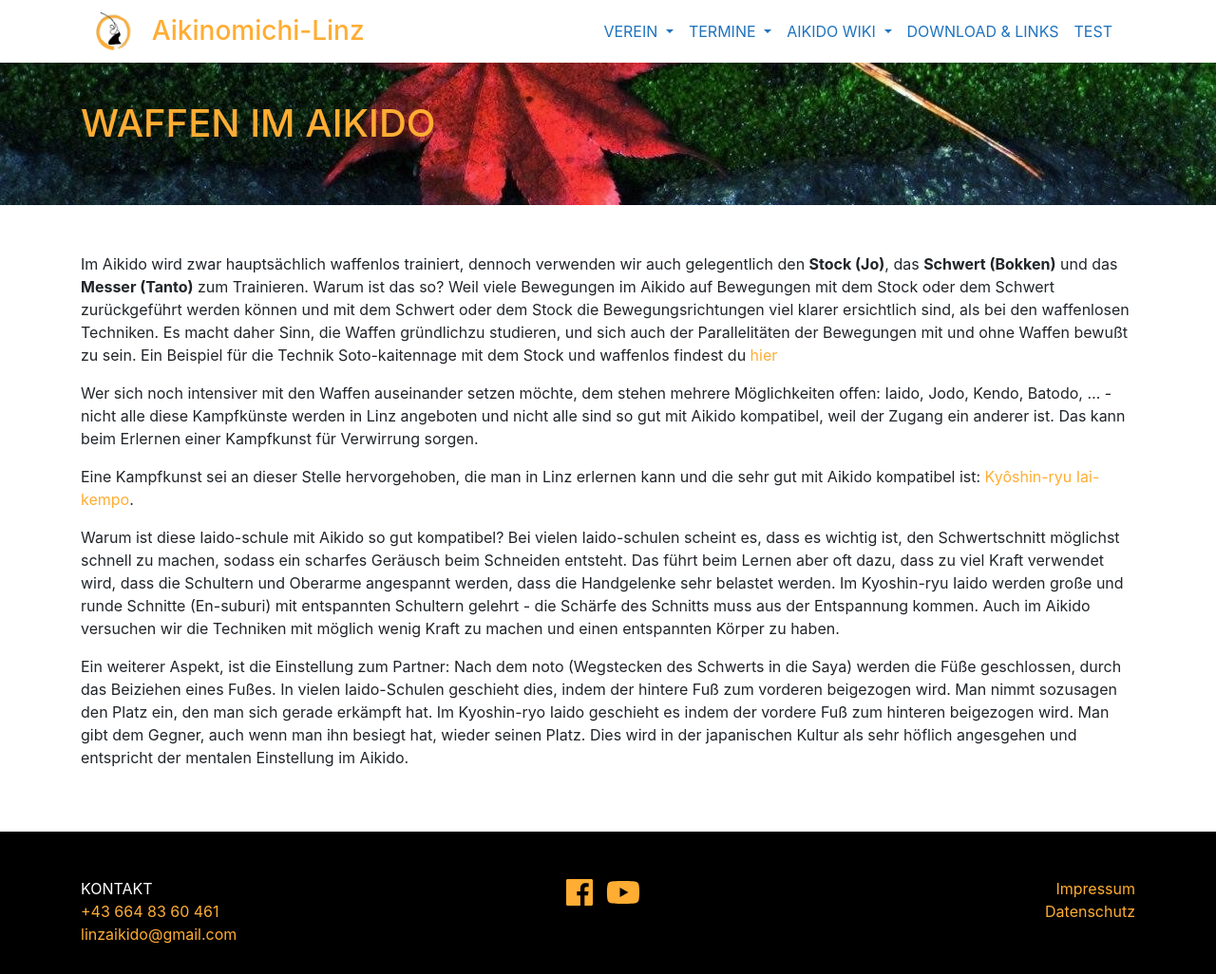
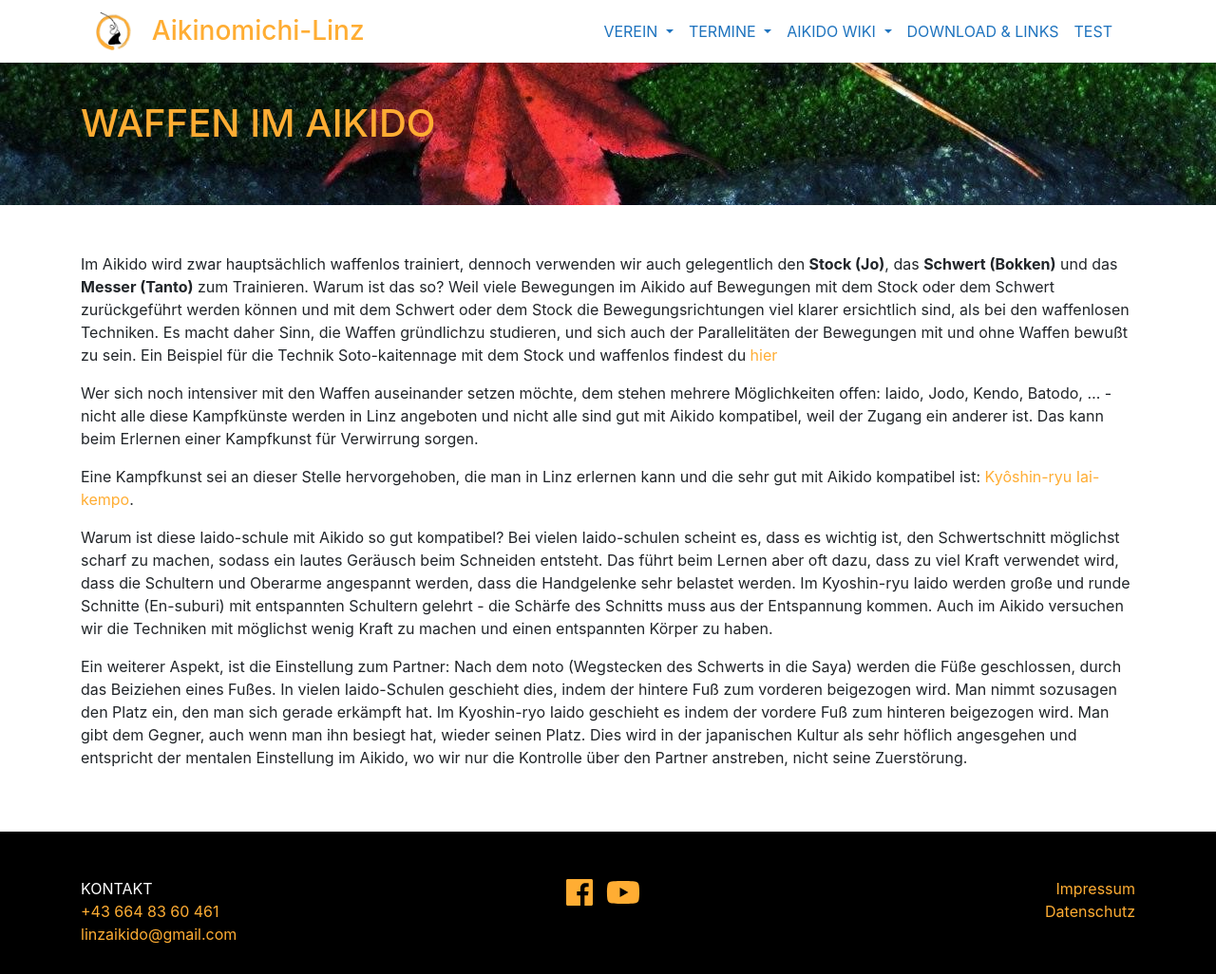
Before and after one commit to TWachs/aikinomichi-linz, a Jekyll site: the page built from aikidoUndIaido.md, in a window 1280 px wide. Shown: the whole page at 95% size. Built offline with Jekyll 4.4.1, drawn with Linux system fonts in a browser that asks for light colours; nearby versions of some CDN libraries.

Commit message:
Update aikidoUndIaido.md
kleinere Verbesserungen des Textes

```diff
--- a/aikidoUndIaido.md
+++ b/aikidoUndIaido.md
@@ -9,12 +9,12 @@
 
 Im Aikido wird zwar hauptsächlich waffenlos trainiert, dennoch verwenden wir auch gelegentlich den **Stock (Jo)**, das **Schwert (Bokken)** und das **Messer (Tanto)** zum Trainieren. Warum ist das so? Weil viele Bewegungen im Aikido auf Bewegungen mit dem Stock oder dem Schwert zurückgeführt werden können und mit dem Schwert oder dem Stock die Bewegungsrichtungen viel klarer ersichtlich sind, als bei den waffenlosen Techniken. Es macht daher Sinn, die Waffen gründlichzu studieren, und sich auch der Parallelitäten der Bewegungen mit und ohne Waffen bewußt zu sein. Ein Beispiel für die Technik Soto-kaitennage mit dem Stock und waffenlos findest du [hier](https://www.youtube.com/watch?v=aWpEFcDG-Nk){:target="_blank"}
 
-Wer sich noch intensiver mit den Waffen auseinander setzen möchte, dem stehen mehrere Möglichkeiten offen: Iaido, Jodo, Kendo, Batodo, ... - nicht alle diese Kampfkünste werden in Linz angeboten und nicht alle sind so gut mit Aikido kompatibel, weil der Zugang ein anderer ist. Das kann beim Erlernen einer Kampfkunst für Verwirrung sorgen.
+Wer sich noch intensiver mit den Waffen auseinander setzen möchte, dem stehen mehrere Möglichkeiten offen: Iaido, Jodo, Kendo, Batodo, ... - nicht alle diese Kampfkünste werden in Linz angeboten und nicht alle sind gut mit Aikido kompatibel, weil der Zugang ein anderer ist. Das kann beim Erlernen einer Kampfkunst für Verwirrung sorgen.
 
 Eine Kampfkunst sei an dieser Stelle hervorgehoben, die man in Linz erlernen kann und die sehr gut mit Aikido kompatibel ist: [Kyôshin-ryu Iai-kempo](http://www.kendolinz.org/iaido){:target="_blank"}.
 
-Warum ist diese Iaido-schule mit Aikido so gut kompatibel? Bei vielen Iaido-schulen scheint es, dass es wichtig ist, den Schwertschnitt möglichst schnell zu machen, sodass ein scharfes Geräusch beim Schneiden entsteht. Das führt beim Lernen aber oft dazu, dass zu viel Kraft verwendet wird, dass die Schultern und Oberarme angespannt werden, dass die Handgelenke sehr belastet werden. Im Kyoshin-ryu Iaido werden große und runde Schnitte (En-suburi) mit entspannten Schultern gelehrt - die Schärfe des Schnitts muss aus der Entspannung kommen. Auch im Aikido versuchen wir die Techniken mit möglich wenig Kraft zu machen und einen entspannten Körper zu haben.
+Warum ist diese Iaido-schule mit Aikido so gut kompatibel? Bei vielen Iaido-schulen scheint es, dass es wichtig ist, den Schwertschnitt möglichst scharf zu machen, sodass ein lautes Geräusch beim Schneiden entsteht. Das führt beim Lernen aber oft dazu, dass zu viel Kraft verwendet wird, dass die Schultern und Oberarme angespannt werden, dass die Handgelenke sehr belastet werden. Im Kyoshin-ryu Iaido werden große und runde Schnitte (En-suburi) mit entspannten Schultern gelehrt - die Schärfe des Schnitts muss aus der Entspannung kommen. Auch im Aikido versuchen wir die Techniken mit möglichst wenig Kraft zu machen und einen entspannten Körper zu haben.
 
-Ein weiterer Aspekt, ist die Einstellung zum Partner: Nach dem noto (Wegstecken des Schwerts in die Saya) werden die Füße geschlossen, durch das Beiziehen eines Fußes. In vielen Iaido-Schulen geschieht dies, indem der hintere Fuß zum vorderen beigezogen wird. Man nimmt sozusagen den Platz ein, den man sich gerade erkämpft hat. Im Kyoshin-ryo Iaido geschieht es indem der vordere Fuß zum hinteren beigezogen wird. Man gibt dem Gegner, auch wenn man ihn besiegt hat, wieder seinen Platz. Dies wird in der japanischen Kultur als sehr höflich angesgehen und entspricht der mentalen Einstellung im Aikido.
+Ein weiterer Aspekt, ist die Einstellung zum Partner: Nach dem noto (Wegstecken des Schwerts in die Saya) werden die Füße geschlossen, durch das Beiziehen eines Fußes. In vielen Iaido-Schulen geschieht dies, indem der hintere Fuß zum vorderen beigezogen wird. Man nimmt sozusagen den Platz ein, den man sich gerade erkämpft hat. Im Kyoshin-ryo Iaido geschieht es indem der vordere Fuß zum hinteren beigezogen wird. Man gibt dem Gegner, auch wenn man ihn besiegt hat, wieder seinen Platz. Dies wird in der japanischen Kultur als sehr höflich angesgehen und entspricht der mentalen Einstellung im Aikido, wo wir nur die Kontrolle über den Partner anstreben, nicht seine Zuerstörung.
 
 </div>
```
